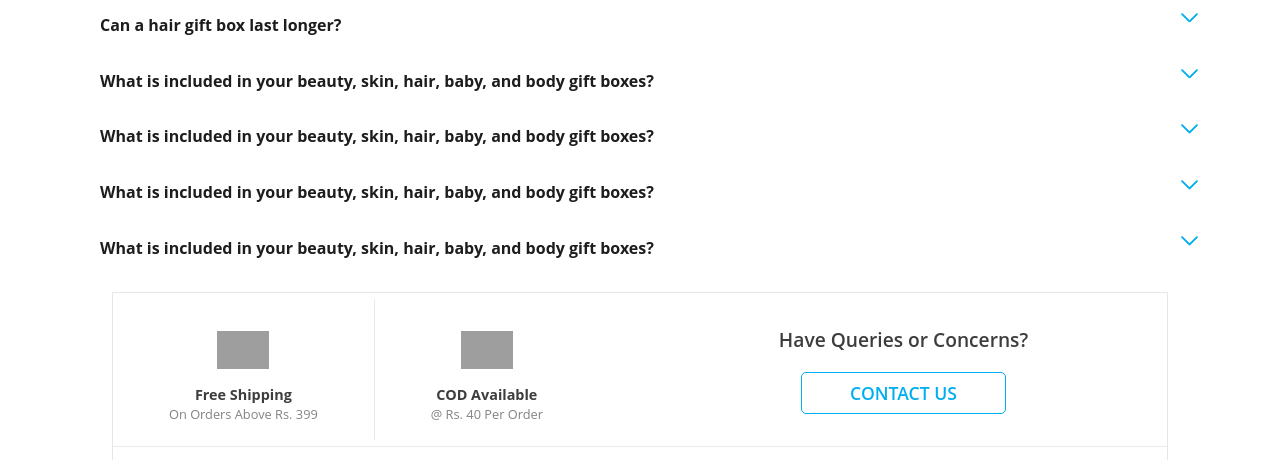
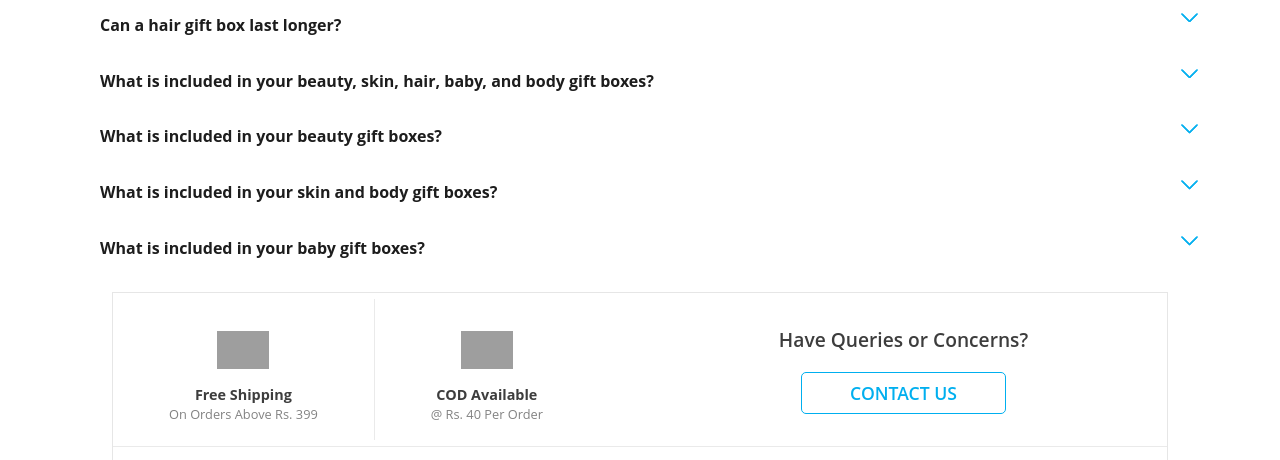
Before and after one commit to bagheladarsh007/MamaEarth-Clone, a plain HTML site: page giftPacks.html in a window 1280 px wide. Shown: the part 4520-4980 px from the top of the page. Drawn offline with Linux system fonts and the light colour scheme; grey boxes are pictures that could not be loaded.

Commit message:
giftpack and faq added

```diff
--- a/giftPacks.html
+++ b/giftPacks.html
@@ -1077,9 +1077,9 @@
                         </li>
 
                         <li class="faqList">
-                            <input type="checkbox" id="sixth">
-                            <label class="faqQuestion" for="sixth">
-                                What is included in your beauty, skin, hair, baby, and body gift boxes?
+                            <input type="checkbox" id="seventh">
+                            <label class="faqQuestion" for="seventh">
+                                What is included in your beauty gift boxes?
                             </label>
                             <svg id="downArrow" xmlns="http://www.w3.org/2000/svg" width="17.006" height="9.618" viewBox="0 0 17.006 9.618" data-locator-target="vscode"><path d="M16.348 1.455a.517.517 0 00-.718-.744l-7.1 7.1-7.1-7.1a.513.513 0 10-.718.718l7.46 7.485a.513.513 0 00.718 0z" fill="#00afef" stroke="#00afef"></path></svg>
                             <div id="faq-list-1">
@@ -1092,9 +1092,9 @@
                         </li>
 
                         <li class="faqList">
-                            <input type="checkbox" id="sixth">
-                            <label class="faqQuestion" for="sixth">
-                                What is included in your beauty, skin, hair, baby, and body gift boxes?
+                            <input type="checkbox" id="eighth">
+                            <label class="faqQuestion" for="eighth">
+                                What is included in your skin and body gift boxes?
                             </label>
                             <svg id="downArrow" xmlns="http://www.w3.org/2000/svg" width="17.006" height="9.618" viewBox="0 0 17.006 9.618" data-locator-target="vscode"><path d="M16.348 1.455a.517.517 0 00-.718-.744l-7.1 7.1-7.1-7.1a.513.513 0 10-.718.718l7.46 7.485a.513.513 0 00.718 0z" fill="#00afef" stroke="#00afef"></path></svg>
                             <div id="faq-list-1">
@@ -1107,9 +1107,9 @@
                         </li>
 
                         <li class="faqList">
-                            <input type="checkbox" id="sixth">
-                            <label class="faqQuestion" for="sixth">
-                                What is included in your beauty, skin, hair, baby, and body gift boxes?
+                            <input type="checkbox" id="nineth">
+                            <label class="faqQuestion" for="nineth">
+                                What is included in your baby gift boxes?
                             </label>
                             <svg id="downArrow" xmlns="http://www.w3.org/2000/svg" width="17.006" height="9.618" viewBox="0 0 17.006 9.618" data-locator-target="vscode"><path d="M16.348 1.455a.517.517 0 00-.718-.744l-7.1 7.1-7.1-7.1a.513.513 0 10-.718.718l7.46 7.485a.513.513 0 00.718 0z" fill="#00afef" stroke="#00afef"></path></svg>
                             <div id="faq-list-1">
```
